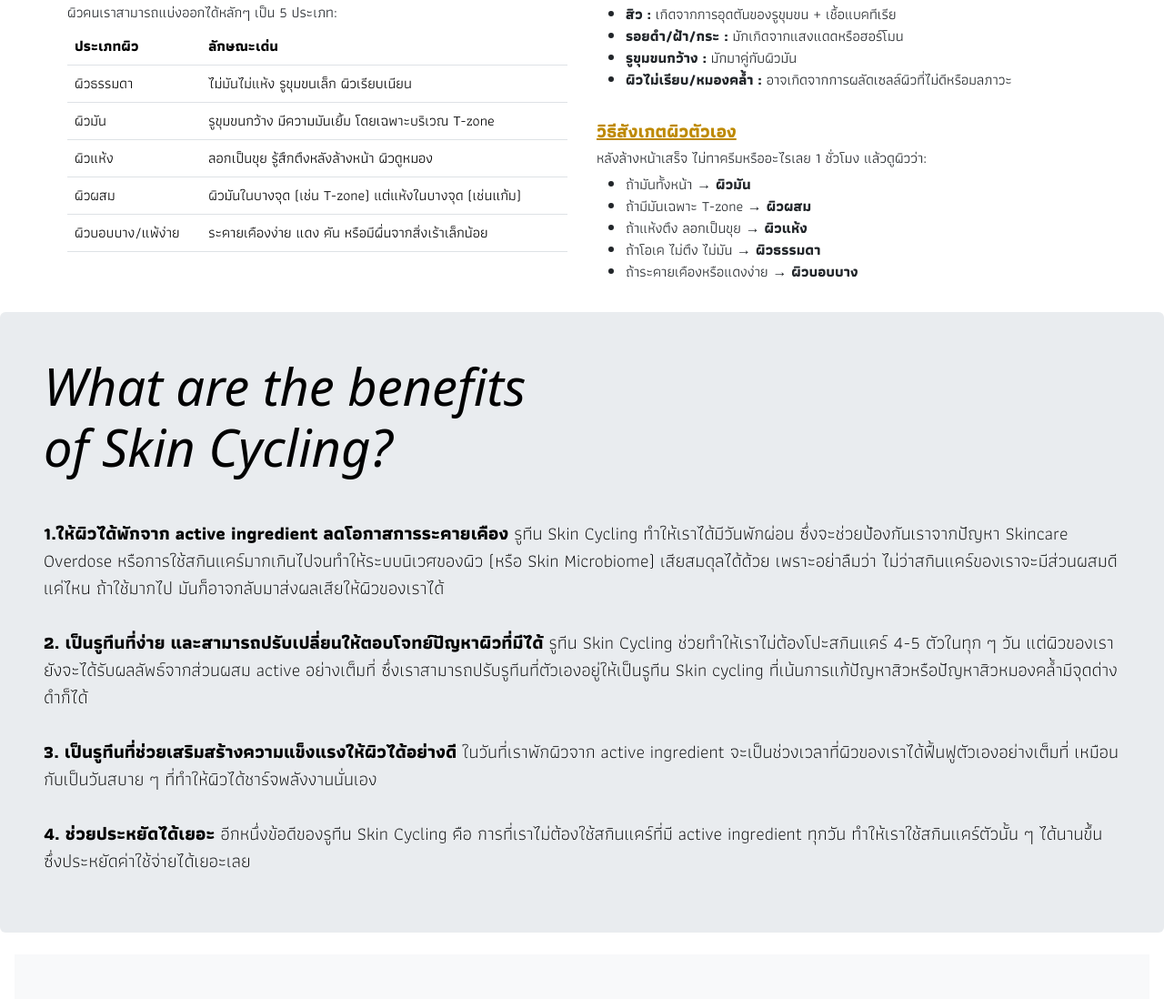
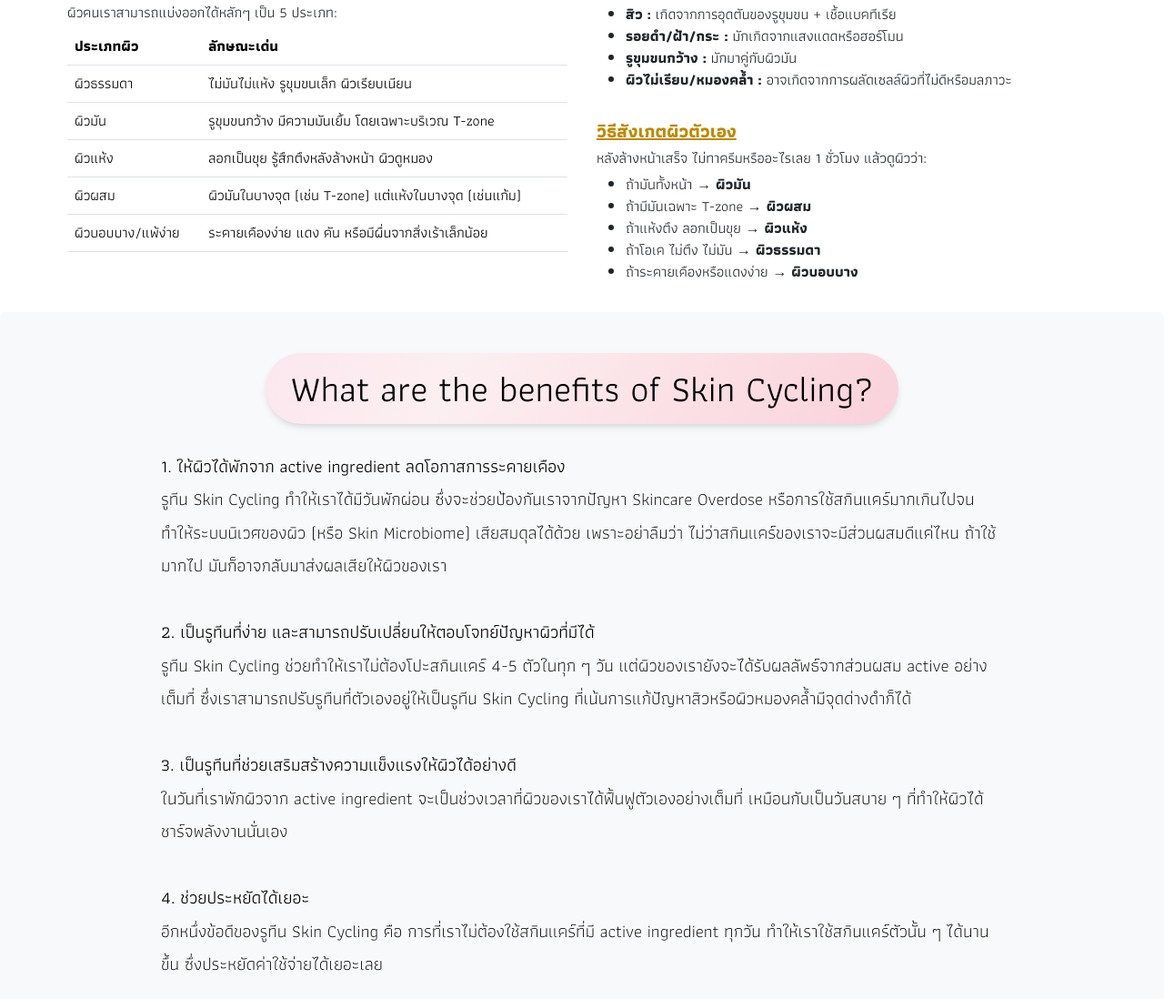
Before and after one commit to 0764nuttamon/Practice-Web, a plain HTML site: page index.html in a window 1280 px wide. Shown: the part 1435-2533 px from the top of the page at 91% size. Drawn offline with nearby package versions, Linux system fonts and the light colour scheme.

Commit message:
Update index.html

```diff
--- a/index.html
+++ b/index.html
@@ -74,6 +74,43 @@
             transform: translateY(0);
         }
     </style>
+    <style>
+.glitter-border {
+    position: relative;
+    background: #fff;
+    padding: 12px 24px;
+    display: inline-block;
+    border-radius: 50px;
+    font-family: 'Athiti', serif;
+    box-shadow: 0 4px 10px rgba(0, 0, 0, 0.2);
+    z-index: 1;
+}
+
+.glitter-border::before {
+    content: '';
+    position: absolute;
+    top: -3px;
+    left: -3px;
+    right: -3px;
+    bottom: -3px;
+    border-radius: 50px;
+    background: linear-gradient(120deg, #f9c5d1, #fbd3e9, #fceff1, #f9c5d1);
+    background-size: 300% 300%;
+    z-index: -1;
+    animation: shimmer 4s ease-in-out infinite alternate;
+}
+
+@keyframes shimmer {
+    0% {
+        background-position: 0% 50%;
+    }
+    100% {
+        background-position: 100% 50%;
+    }
+}
+
+</style>
+
 
 
 
@@ -152,8 +189,12 @@
                                 AHA,
                                 BHA, Retinol) กับวันพักผิว เพื่อให้ผิวมีเวลาฟื้นฟูตัวเอง ไม่ระคายเคือง
                                 และทำให้ผลลัพธ์ดีขึ้นในระยะยาว 🌙✨</i></b></h3>
-                    <a href="#c1" class="btn btn-success btn-lg mt-4"
-                        style="border-radius: 50px; font-family: 'Athiti', serif;">💚 เริ่มเข้าใจผิวของเราเลย</a>
+                    <button onclick="document.getElementById('c1').scrollIntoView({ behavior: 'smooth' });"
+   class="btn btn-success btn-lg mt-4"
+   style="border-radius: 50px; font-family: 'Athiti', serif;">
+   💚 เริ่มเข้าใจผิวของเราเลย
+</button>
+
 
                 </div>
             </div>
@@ -199,8 +240,12 @@
         </div>
         <div class="row" style="margin-top: 8%;">
             <div class="col-12 text-center">
-                <div class="mt-4 text-center"
-                    style="font-size: 24px; background: linear-gradient(to right, #b0e6b9, #9adbb0, #7ecaa2); border-radius: 50px; font-family: 'Athiti', serif; padding: 12px 24px; display: inline-block;">
+                <div class="mt-4 text-center" style="font-size: 24px;
+                    background: linear-gradient(to right, #b0e6b9, #9adbb0, #7ecaa2);
+                    border-radius: 50px;
+                    font-family: 'Athiti', serif;
+                    padding: 12px 24px;
+                    display: inline-block;">
                     การทำความเข้าใจ "ผิวของเรา"
                 </div>
 
@@ -292,42 +337,47 @@
 
 
 
-    <div class="p-4 p-md-5 mb-4 rounded text-body-emphasis bg-body-secondary">
-        <div class="col-lg-6 px-0">
-            <h1 class="display-4 fst-italic">What are the benefits of Skin Cycling?</h1>
-            <!-- <p class="lead mb-0" style="font-family: 'Athiti', sans-serif;">
-                <b>ถือโอกาสนี้ทำเว็บน่ารักๆเป็นของตัวเองไปเลอ!!</b></a>
-            </p> -->
+    <div class="p-4 p-md-5 mb-4 rounded text-body-emphasis" style="background-color: #f8f9fa;">
+        <div class="container">
+            <div class="row justify-content-center">
+                <div class="col-lg-8 text-center">
+                    <h1 class="glitter-border">
+    What are the benefits of Skin Cycling?
+</h1>
+
+
                 </div>
-        <div class="col-lg-12">
-            <p class="lead my-3" style="font-family: 'Athiti', serif;">
-                <br><b style="font-weight: 700;">1.ให้ผิวได้พักจาก active ingredient ลดโอกาสการระคายเคือง</b>
+
+                <div class="col-lg-10 mt-4">
+                    <p class="lead" style="font-family: 'Athiti', serif; font-size: 1.2rem; line-height: 1.9;">
+                        <b>1. ให้ผิวได้พักจาก active ingredient ลดโอกาสการระคายเคือง</b><br>
                         รูทีน Skin Cycling ทำให้เราได้มีวันพักผ่อน ซึ่งจะช่วยป้องกันเราจากปัญหา Skincare Overdose
                         หรือการใช้สกินแคร์มากเกินไปจนทำให้ระบบนิเวศของผิว (หรือ Skin Microbiome) เสียสมดุลได้ด้วย
                         เพราะอย่าลืมว่า ไม่ว่าสกินแคร์ของเราจะมีส่วนผสมดีแค่ไหน ถ้าใช้มากไป
-                มันก็อาจกลับมาส่งผลเสียให้ผิวของเราได้
+                        มันก็อาจกลับมาส่งผลเสียให้ผิวของเรา
 
-                <br><br><b style="font-weight: 700;">2. เป็นรูทีนที่ง่าย
-                    และสามารถปรับเปลี่ยนให้ตอบโจทย์ปัญหาผิวที่มีได้</b>
+                        <br><br><b>2. เป็นรูทีนที่ง่าย และสามารถปรับเปลี่ยนให้ตอบโจทย์ปัญหาผิวที่มีได้</b><br>
                         รูทีน Skin Cycling ช่วยทำให้เราไม่ต้องโปะสกินแคร์ 4-5 ตัวในทุก ๆ วัน
                         แต่ผิวของเรายังจะได้รับผลลัพธ์จากส่วนผสม active อย่างเต็มที่
-                ซึ่งเราสามารถปรับรูทีนที่ตัวเองอยู่ให้เป็นรูทีน Skin cycling
-                ที่เน้นการแก้ปัญหาสิวหรือปัญหาสิวหมองคล้ำมีจุดด่างดำก็ได้
+                        ซึ่งเราสามารถปรับรูทีนที่ตัวเองอยู่ให้เป็นรูทีน Skin Cycling
+                        ที่เน้นการแก้ปัญหาสิวหรือผิวหมองคล้ำมีจุดด่างดำก็ได้
 
-                <br><br><b style="font-weight: 700;">3. เป็นรูทีนที่ช่วยเสริมสร้างความแข็งแรงให้ผิวได้อย่างดี</b>
+                        <br><br><b>3. เป็นรูทีนที่ช่วยเสริมสร้างความแข็งแรงให้ผิวได้อย่างดี</b><br>
                         ในวันที่เราพักผิวจาก active ingredient จะเป็นช่วงเวลาที่ผิวของเราได้ฟื้นฟูตัวเองอย่างเต็มที่
                         เหมือนกับเป็นวันสบาย ๆ ที่ทำให้ผิวได้ชาร์จพลังงานนั่นเอง
 
-                <br><br><b style="font-weight: 700;">4. ช่วยประหยัดได้เยอะ</b>
+                        <br><br><b>4. ช่วยประหยัดได้เยอะ</b><br>
                         อีกหนึ่งข้อดีของรูทีน Skin Cycling คือ การที่เราไม่ต้องใช้สกินแคร์ที่มี active ingredient ทุกวัน
                         ทำให้เราใช้สกินแคร์ตัวนั้น ๆ ได้นานขึ้น ซึ่งประหยัดค่าใช้จ่ายได้เยอะเลย
                     </p>
                 </div>
-
+            </div>
+        </div>
     </div>
 
+
     <!-- What is skin cycling -->
-    <div class="position-relative overflow-hidden p-3 p-md-5 m-md-3 text-center bg-body-tertiary">
+    <div class="position-relative overflow-hidden p-3 p-md-5 m-md-3 text-center">
 
         <div class="row">
             <div class="col-md-4">
```
Lines whose indentation alone changed are shown as unchanged.
